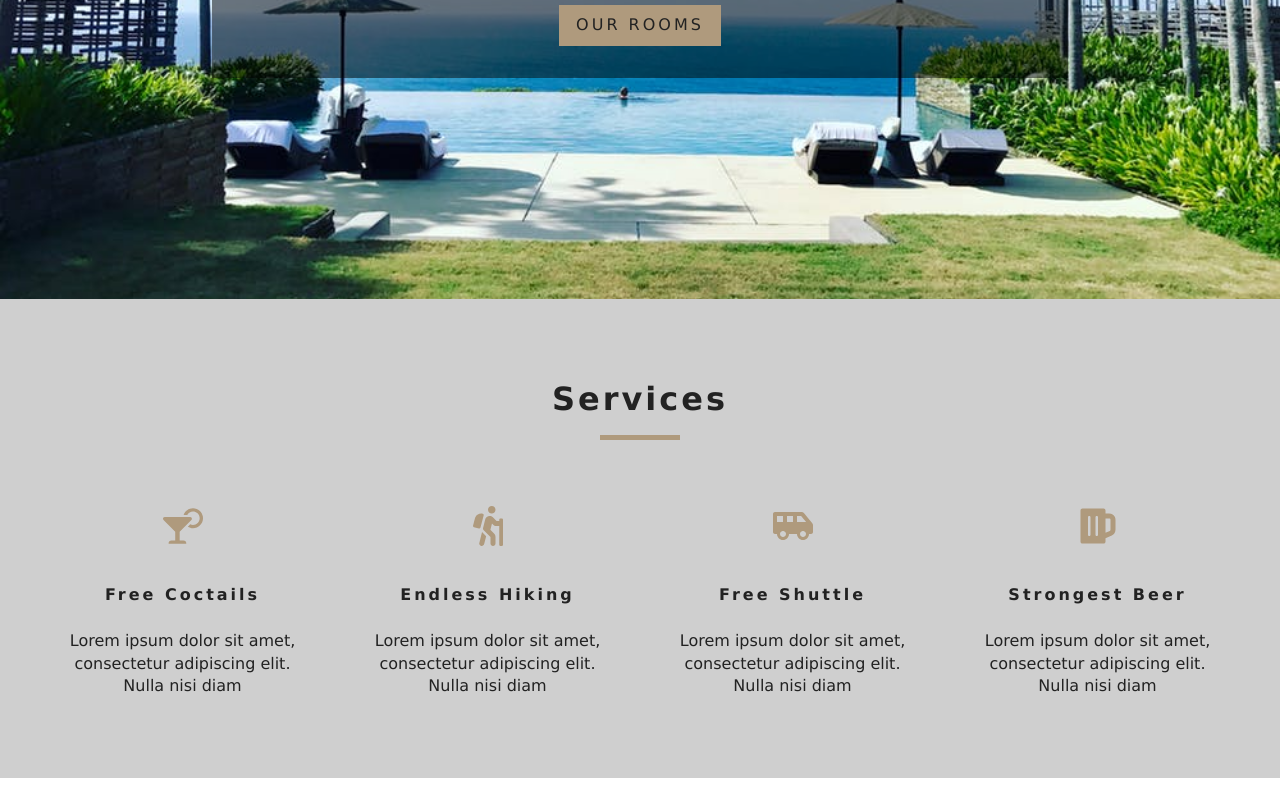
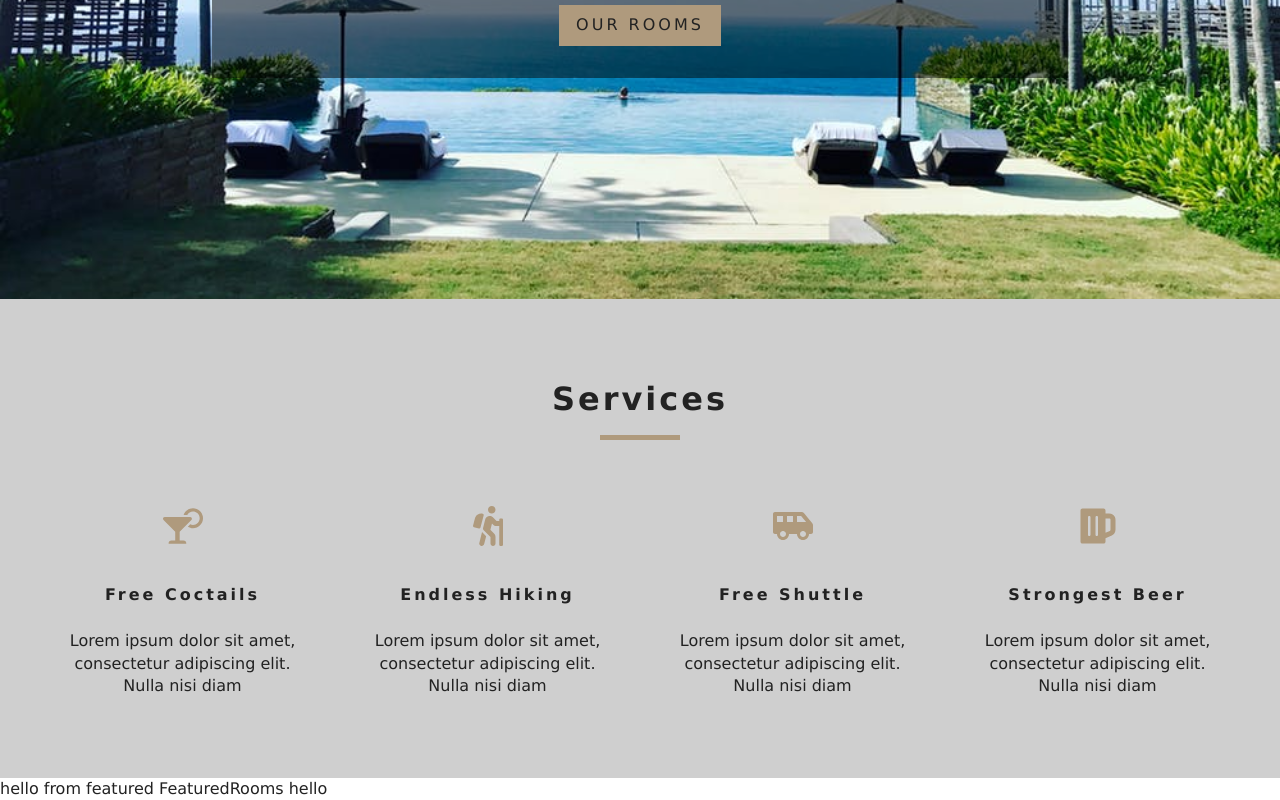
Before and after one commit to kristinaht/resort-react-app, a React (Create React App) app: page / in a window 1280 px wide. Shown: the part 501-1301 px from the top of the page. Before the commit the page ends 1279 px from the top, so only its background shows below. Built offline with nearby package versions, Linux system fonts and the light colour scheme.

Commit message:
create FeaturedRooms component, import it in Home.js & set up pretty basic use of RoomContext

```diff
--- a/src/Context.js
+++ b/src/Context.js
@@ -1,5 +1,4 @@
 import React, { Component } from 'react';
-
 
 const RoomContext = React.createContext();
 //Provider (RoomContext) is responsible for allowing all components in component tree to access it. Component tree needs to be wrapped with the RoomContextProvider.
--- /dev/null
+++ b/src/components/FeaturedRooms.js
@@ -0,0 +1,15 @@
+import React, { Component } from 'react'
+import { RoomContext } from '../Context'
+
+export default class FeaturedRooms extends Component {
+  static contextType = RoomContext;
+  render() {
+    const value = this.context;
+    console.log(value)
+    return (
+      <div>
+        hello from featured FeaturedRooms { value }
+      </div>
+    )
+  }
+}
--- a/src/pages/Home.js
+++ b/src/pages/Home.js
@@ -1,8 +1,9 @@
 import React from 'react'
 import Hero from '../components/Hero'
-import Banner from '../components/Banner'
-import { Link } from 'react-router-dom'
-import Services from '../components/Services'
+import Banner from '../components/Banner';
+import { Link } from 'react-router-dom';
+import Services from '../components/Services';
+import FeaturedRooms from '../components/FeaturedRooms';
 
 export default function Home() {
   return (
@@ -17,6 +18,7 @@
         </Banner>
       </Hero>
       <Services />
+      <FeaturedRooms />
     </React.Fragment>
   );
 }
```
